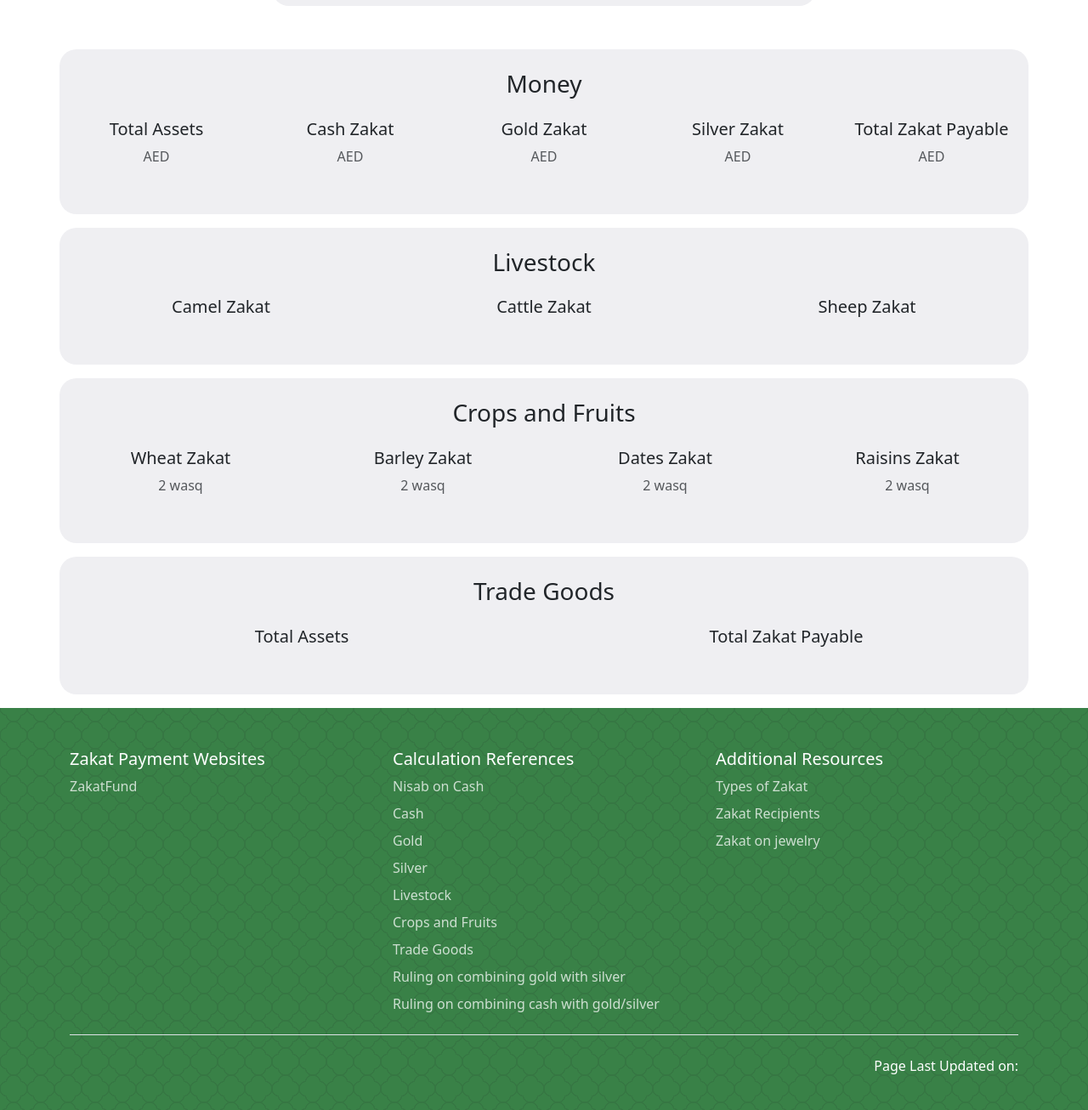
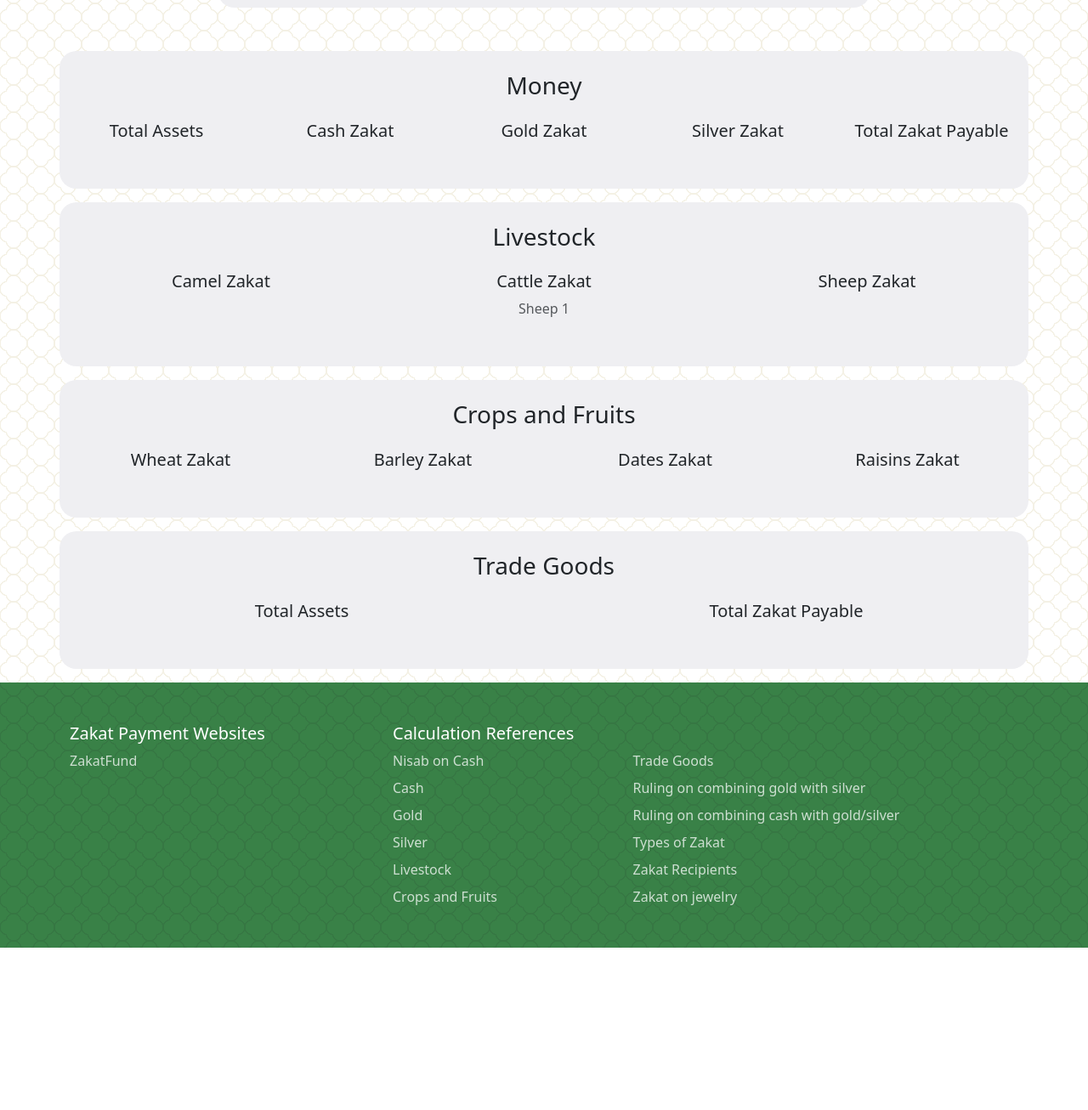
Before and after one commit to Euova/meqdar-al-zakat, a website built with Vite: page index.html in a window 1280 px wide. Shown: the part 1516-2822 px from the top of the page at 85% size. After the commit the page ends 2631 px from the top, so only its background shows below. Built offline with nearby package versions, Linux system fonts and the light colour scheme; files whose address does not match are found by name; a web font is replaced by a local one.

Commit message:
Updated background design and default result box values

```diff
--- a/index.html
+++ b/index.html
@@ -862,27 +862,23 @@
             <div class="row">
               <div class="col mb-3">
                 <h5>Total Assets</h5>
-                <p class="p-0 text-body-secondary" id="result-money-total">
-                  AED
-                </p>
+                <p class="p-0 text-body-secondary" id="result-money-total"></p>
               </div>
               <div class="col mb-3">
                 <h5>Cash Zakat</h5>
-                <p class="p-0 text-body-secondary" id="result-cash">AED</p>
+                <p class="p-0 text-body-secondary" id="result-cash"></p>
               </div>
               <div class="col mb-3">
                 <h5>Gold Zakat</h5>
-                <p class="p-0 text-body-secondary" id="result-gold">AED</p>
+                <p class="p-0 text-body-secondary" id="result-gold"></p>
               </div>
               <div class="col mb-3">
                 <h5>Silver Zakat</h5>
-                <p class="p-0 text-body-secondary" id="result-silver">AED</p>
+                <p class="p-0 text-body-secondary" id="result-silver"></p>
               </div>
               <div class="col mb-3">
                 <h5>Total Zakat Payable</h5>
-                <p class="p-0 text-body-secondary" id="result-money-zakat">
-                  AED
-                </p>
+                <p class="p-0 text-body-secondary" id="result-money-zakat"></p>
               </div>
             </div>
           </div>
@@ -903,7 +899,9 @@
                 <ul
                   class="p-0 text-body-secondary livestock-result"
                   id="result-cattle"
-                ></ul>
+                >
+                  <li>Sheep 1</li>
+                </ul>
               </div>
               <div class="col mb-3">
                 <h5>Sheep Zakat</h5>
@@ -921,21 +919,19 @@
             <div class="row">
               <div class="col mb-3">
                 <h5>Wheat Zakat</h5>
-                <p class="p-0 text-body-secondary" id="result-wheat">2 wasq</p>
+                <p class="p-0 text-body-secondary" id="result-wheat"></p>
               </div>
               <div class="col mb-3">
                 <h5>Barley Zakat</h5>
-                <p class="p-0 text-body-secondary" id="result-barley">2 wasq</p>
+                <p class="p-0 text-body-secondary" id="result-barley"></p>
               </div>
               <div class="col mb-3">
                 <h5>Dates Zakat</h5>
-                <p class="p-0 text-body-secondary" id="result-dates">2 wasq</p>
+                <p class="p-0 text-body-secondary" id="result-dates"></p>
               </div>
               <div class="col mb-3">
                 <h5>Raisins Zakat</h5>
-                <p class="p-0 text-body-secondary" id="result-raisins">
-                  2 wasq
-                </p>
+                <p class="p-0 text-body-secondary" id="result-raisins"></p>
               </div>
             </div>
           </div>
@@ -960,9 +956,9 @@
 
     <section id="footer-section">
       <div class="container">
-        <footer class="pt-5">
+        <footer class="pt-5 pb-4">
           <div class="row">
-            <div class="col col mb-3">
+            <div class="col col-4 mb-3">
               <h5>Zakat Payment Websites</h5>
               <ul class="nav flex-column">
                 <li class="nav-item mb-2">
@@ -976,7 +972,7 @@
               </ul>
             </div>
 
-            <div class="col col mb-3">
+            <div class="col col-8 mb-3">
               <h5>Calculation References</h5>
               <ul class="nav flex-column">
                 <li class="nav-item mb-2">
@@ -1055,12 +1051,6 @@
                     >Ruling on combining cash with gold/silver</a
                   >
                 </li>
-              </ul>
-            </div>
-
-            <div class="col col mb-3">
-              <h5>Additional Resources</h5>
-              <ul class="nav flex-column">
                 <li class="nav-item mb-2">
                   <a
                     href="https://islamqa.info/en/answers/49632/the-difference-between-zakah-on-wealth-and-zakat-al-fitr"
@@ -1089,11 +1079,11 @@
             </div>
           </div>
 
-          <div
-            class="d-flex flex-column flex-sm-row justify-content-end py-4 border-top"
+          <!-- <div
+            class="d-flex flex-column flex-sm-row justify-content-end border-top py-4"
           >
             <p>Page Last Updated on:</p>
-          </div>
+          </div> -->
         </footer>
       </div>
     </section>
--- a/src/result-display.js
+++ b/src/result-display.js
@@ -16,18 +16,25 @@ function fillMoneyResultBox(
 function fillLivestockResultBox(camelZakat, cattleZakat, sheepZakat) {
   function processLivestockZakat(resultPlaceholder, zakat) {
     resultPlaceholder.empty();
+    let count = 0;
     let listItem;
     for (const [key, value] of Object.entries(zakat)) {
       if (!(value === 0 || value === "")) {
         if (key.includes("type")) {
+          listItem.append(` ${value}`);
+        } else if (key.includes("count")) {
           listItem = $(`<li>${value}</li>`);
-        } else if (key.includes("count")) {
-          listItem.append(`: ${value}`);
           resultPlaceholder.append(listItem);
         } else if (key.includes("operation")) {
-          resultPlaceholder.append($(`<li>${key}: ${value}</li>`));
+          resultPlaceholder.append($(`<li>${value}</li>`));
         }
+        count++;
       }
+    }
+
+    if (count === 0) {
+      // No items returned => No zakat to be paid
+      resultPlaceholder.append($("<li>0</li>"));
     }
   }
 
@@ -37,10 +44,10 @@ function fillLivestockResultBox(camelZakat, cattleZakat, sheepZakat) {
 }
 
 function fillCropsResultBox(wheatZakat, barleyZakat, datesZakat, raisinsZakat) {
-  $("#result-wheat").text(wheatZakat);
-  $("#result-barley").text(barleyZakat);
-  $("#result-dates").text(datesZakat);
-  $("#result-raisins").text(raisinsZakat);
+  $("#result-wheat").text(wheatZakat.count + " " + wheatZakat.unit);
+  $("#result-barley").text(barleyZakat.count + " " + barleyZakat.unit);
+  $("#result-dates").text(datesZakat.count + " " + datesZakat.unit);
+  $("#result-raisins").text(raisinsZakat.count + " " + raisinsZakat.unit);
 }
 
 function fillGoodsResultBox(
--- a/src/style.css
+++ b/src/style.css
@@ -7,10 +7,25 @@
 body {
   margin: 0;
   overflow-x: hidden;
+  background: radial-gradient(
+        27% 29% at right,
+        #0000 83%,
+        #f4f1e5 85% 99%,
+        #0000 101%
+      )
+      calc(16px / 2) 16px,
+    radial-gradient(27% 29% at left, #0000 83%, #f4f1e5 85% 99%, #0000 101%)
+      calc(16px / -2) 16px,
+    radial-gradient(29% 27% at top, #0000 83%, #f4f1e5 85% 99%, #0000 101%) 0
+      calc(16px / 2),
+    radial-gradient(29% 27% at bottom, #0000 83%, #f4f1e5 85% 99%, #0000 101%) 0
+      calc(16px / -2) #ffffff;
+  background-size: 32px 32px;
 }
 
 .navbar {
   background-color: white !important;
+  border-bottom: 2px solid rgba(21, 115, 71, 0.15);
 }
 
 .navbar-brand {
@@ -56,7 +71,7 @@ body {
 
 form {
   background-color: #efeff2;
-  width: 50%;
+  width: 60%;
   /* border: 1px solid #dee2e6; */
   border-radius: 20px;
   display: flex;
@@ -114,7 +129,8 @@ select:valid {
 }
 
 .livestock-result {
-  text-align: left;
+  text-align: center;
+  list-style: none;
 }
 
 #footer-section {
@@ -139,3 +155,9 @@ select:valid {
 #footer-section a {
   color: rgba(255, 255, 255, 0.75) !important;
 }
+
+footer .nav.flex-column {
+  column-count: 3; /* Force 2 columns */
+  column-gap: 20px;
+  max-height: 25vh; /* Limit footer height */
+}
```
